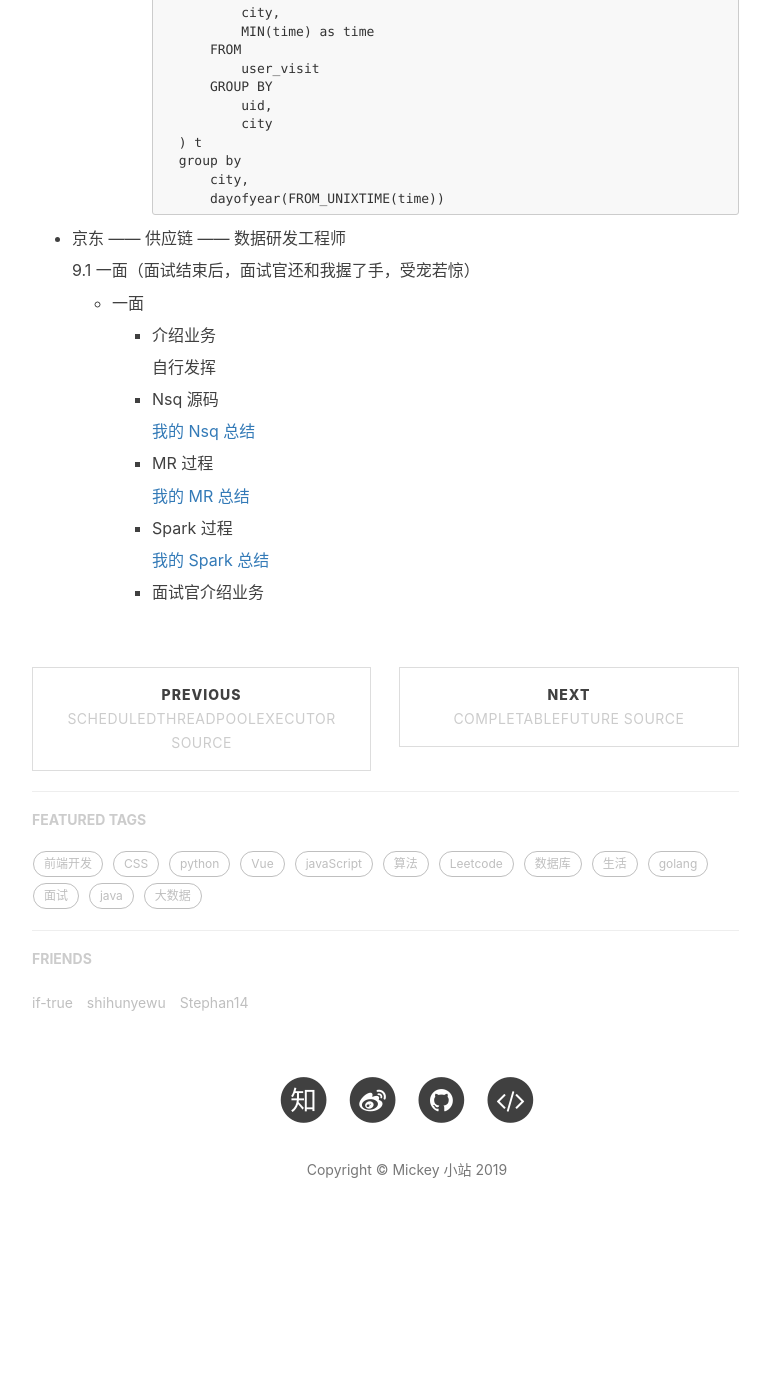
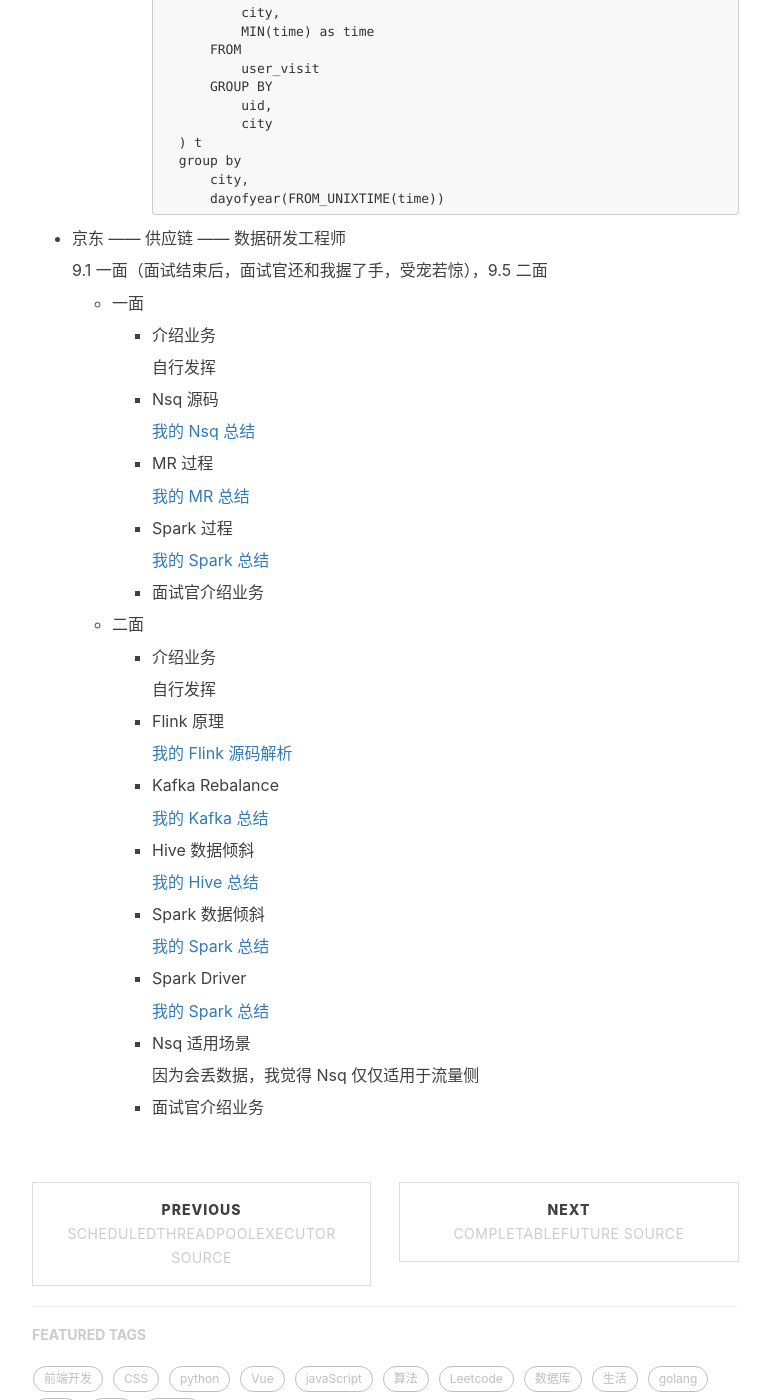
Before and after one commit to mickey0524/mickey0524.github.io, a Jekyll site: the page built from _posts/2019-07-29-autumn-interview.md, in a window 1280 px wide and 1400 px high, scrolled down 17441 px. Shown: the whole window, without its empty margins (233-1003 px from the left). Built offline with Jekyll 4.4.1, drawn with Linux system fonts in a browser that asks for light colours; nearby versions of some CDN libraries; comment, search, counter and statistics services are not loaded; before the commit the page ends 18687 px from its top, so only the background shows below that.

Commit message:
feat(interview): update interview

```diff
--- a/_posts/2019-07-29-autumn-interview.md
+++ b/_posts/2019-07-29-autumn-interview.md
@@ -1031,7 +1031,7 @@
 
 * 京东 —— 供应链 —— 数据研发工程师
 
-    9.1 一面（面试结束后，面试官还和我握了手，受宠若惊）
+    9.1 一面（面试结束后，面试官还和我握了手，受宠若惊），9.5 二面
 
     * 一面
 
@@ -1052,3 +1052,35 @@
             [我的 Spark 总结](https://github.com/mickey0524/big-data-knowledge#spark)
 
         * 面试官介绍业务
+
+    * 二面
+
+        * 介绍业务
+
+            自行发挥
+
+        * Flink 原理
+
+            [我的 Flink 源码解析](https://github.com/mickey0524/flink-streaming-source-analysis)
+
+        * Kafka Rebalance
+
+            [我的 Kafka 总结](https://github.com/mickey0524/big-data-knowledge#kafka)
+
+        * Hive 数据倾斜
+
+            [我的 Hive 总结](https://github.com/mickey0524/big-data-knowledge#hive)
+
+        * Spark 数据倾斜
+
+            [我的 Spark 总结](https://github.com/mickey0524/big-data-knowledge#spark)
+
+        * Spark Driver
+
+            [我的 Spark 总结](https://github.com/mickey0524/big-data-knowledge#spark)
+
+        * Nsq 适用场景
+
+            因为会丢数据，我觉得 Nsq 仅仅适用于流量侧
+
+        * 面试官介绍业务
```
